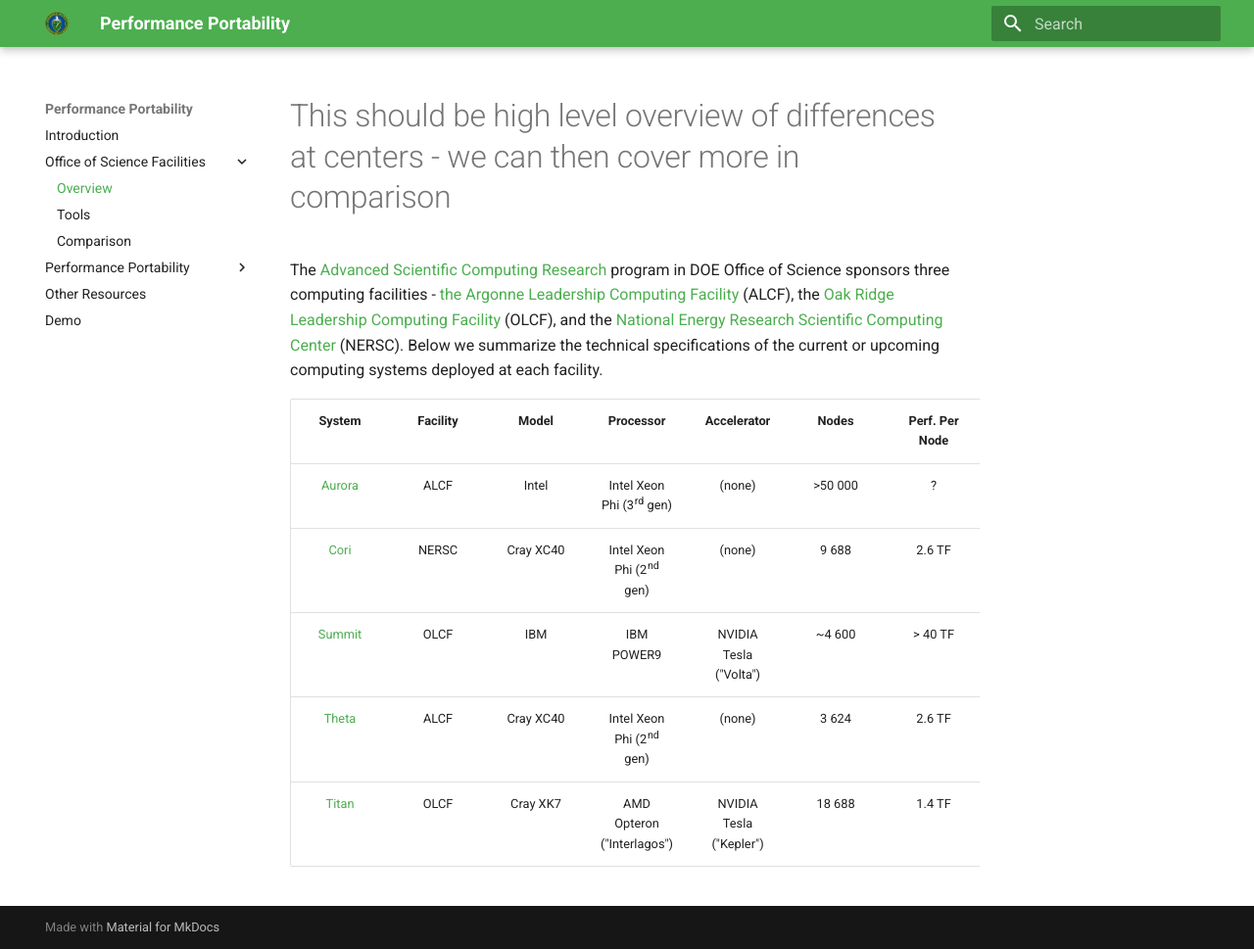
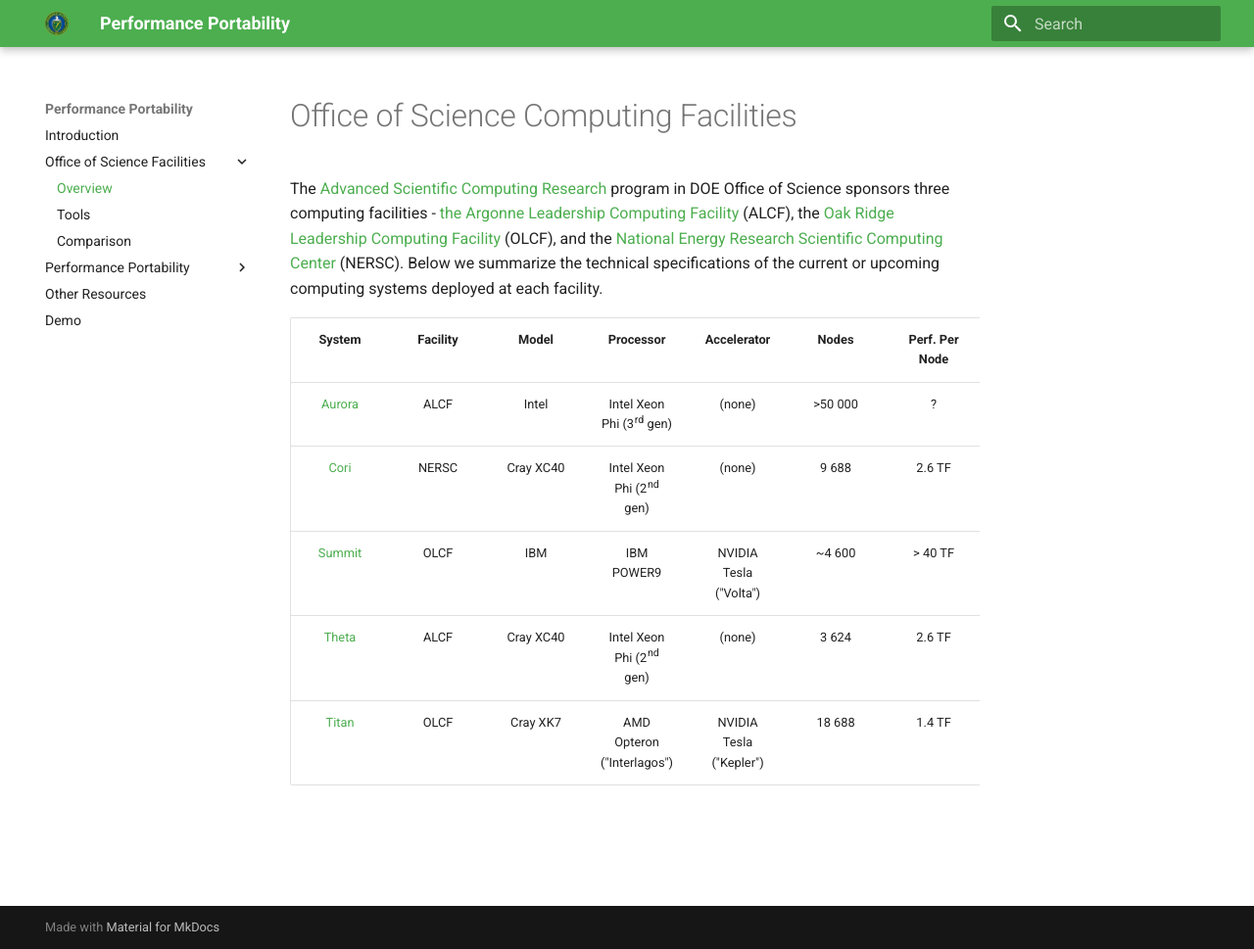
Before and after one commit to jrdeslippe/perfportsite, an MkDocs documentation site: the page built from docs/facilities/overview.md, in a window 1280 px wide and 969 px high. Shown: the whole window at 98% size. Built offline with MkDocs 1.6.1 and Material for MkDocs 9.7.7, drawn with Linux system fonts in a browser that asks for light colours; old or Windows-style settings are respelled for this version of MkDocs.

Commit message:
Facilities: use a better page title in Overview page

```diff
--- a/docs/facilities/overview.md
+++ b/docs/facilities/overview.md
@@ -1,4 +1,4 @@
-#This should be high level overview of differences at centers - we can then cover more in comparison
+# Office of Science Computing Facilities
 
 The [Advanced Scientific Computing Research](https://science.energy.gov/ascr/)
 program in DOE Office of Science sponsors three computing facilities - [the
```
